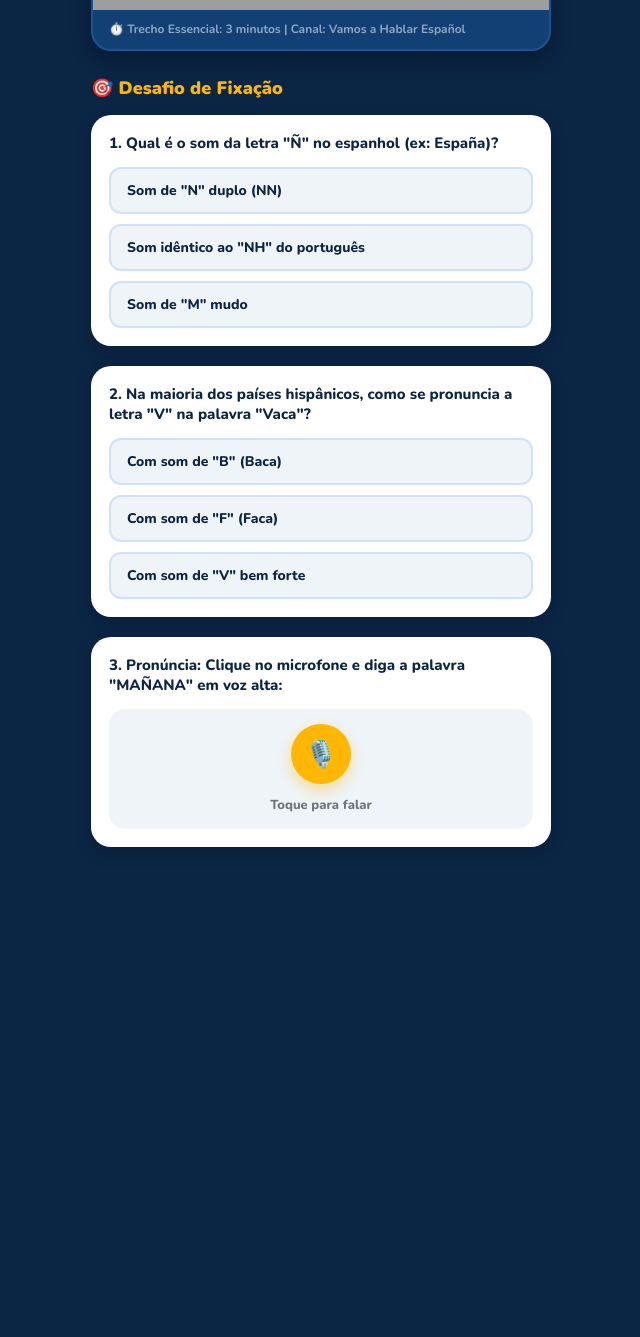
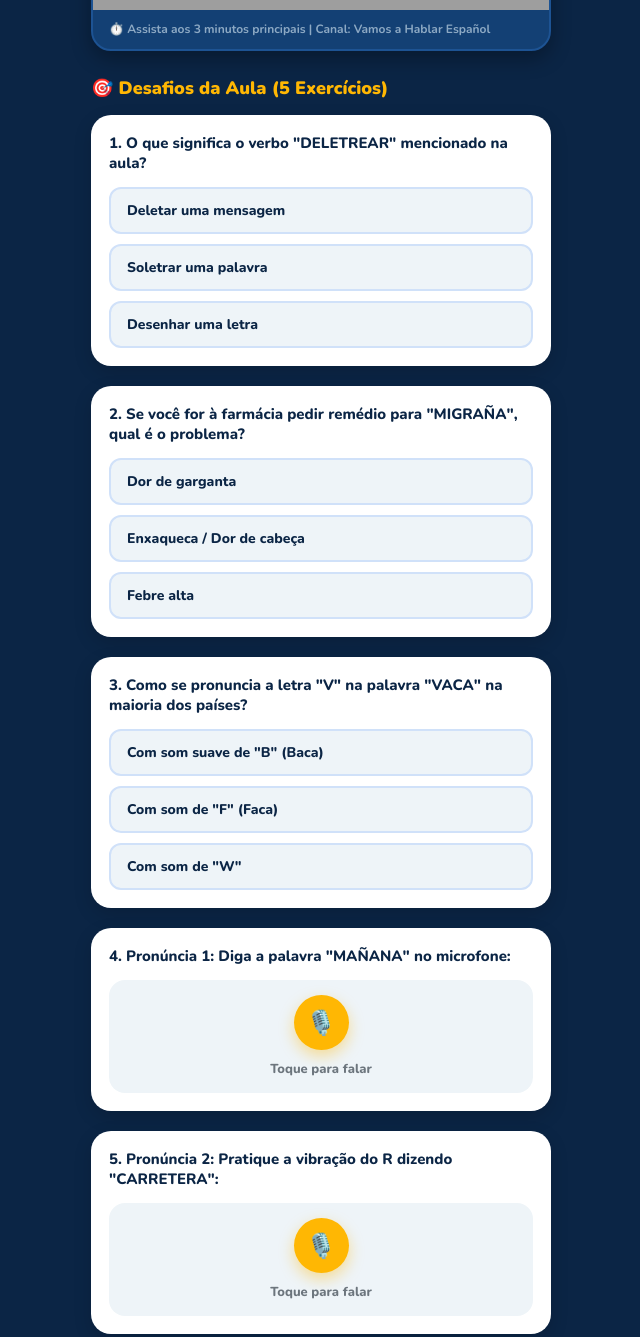
Before and after one commit to Weyload/Aula1, a plain HTML site: page index.html in a window 1280 px wide. Shown: the part 440-1777 px from the top of the page, without its empty margins (319-959 px from the left). Before the commit the page ends 1367 px from the top, so only its background shows below. Drawn offline with nearby package versions, Linux system fonts and the light colour scheme; grey boxes are pictures that could not be loaded.

Commit message:
Update index.html

```diff
--- a/index.html
+++ b/index.html
@@ -23,7 +23,6 @@
       padding-bottom: 40px;
     }
 
-    /* --- TOPO --- */
     .header {
       background: #081c33;
       padding: 14px 20px;
@@ -63,7 +62,6 @@
       width: 100%;
     }
 
-    /* --- INCENTIVO COM A MASCOTE CAPIVARA --- */
     .mascot-section {
       display: flex;
       align-items: flex-start;
@@ -99,7 +97,6 @@
       position: relative;
     }
 
-    /* Cursor piscando para a máquina de escrever */
     .cursor {
       display: inline-block;
       width: 2px;
@@ -114,7 +111,6 @@
       50% { opacity: 0; }
     }
 
-    /* --- VÍDEO DO YOUTUBE --- */
     .video-card {
       background: #134074;
       border-radius: 20px;
@@ -126,7 +122,7 @@
 
     .video-container {
       position: relative;
-      padding-bottom: 56.25%; /* Proporção 16:9 */
+      padding-bottom: 56.25%;
       height: 0;
     }
 
@@ -144,20 +140,13 @@
       font-size: 12px;
       color: #8da9c4;
       font-weight: 700;
-      display: flex;
-      align-items: center;
-      gap: 6px;
     }
 
-    /* --- SESSÃO DE EXERCÍCIOS --- */
     .section-title {
       font-size: 18px;
       font-weight: 900;
       color: #ffb703;
       margin-bottom: 15px;
-      display: flex;
-      align-items: center;
-      gap: 8px;
     }
 
     .exercise-card {
@@ -206,34 +195,31 @@
       color: #ffffff !important;
     }
 
-    /* Treino de Voz */
     .voice-box {
       display: flex;
       flex-direction: column;
       align-items: center;
-      gap: 12px;
+      gap: 10px;
       padding: 15px;
       background: #eef4f8;
       border-radius: 16px;
     }
 
     .mic-btn {
-      width: 60px;
-      height: 60px;
+      width: 55px;
+      height: 55px;
       border-radius: 50%;
       background: #ffb703;
       border: none;
       color: #0b2545;
-      font-size: 26px;
+      font-size: 24px;
       cursor: pointer;
       box-shadow: 0 6px 15px rgba(255, 183, 3, 0.4);
       display: flex;
       align-items: center;
       justify-content: center;
-      transition: transform 0.2s;
     }
 
-    .mic-btn:active { transform: scale(0.9); }
     .mic-btn.listening {
       animation: pulse 1s infinite;
       background: #e63946;
@@ -246,7 +232,6 @@
       100% { box-shadow: 0 0 0 0 rgba(230, 57, 70, 0); }
     }
 
-    /* --- TELA DE VITÓRIA / PARABÉNS --- */
     #victory-modal {
       position: fixed;
       top: 0;
@@ -278,20 +263,6 @@
       padding: 30px 20px;
       width: 100%;
       max-width: 340px;
-      box-shadow: 0 10px 30px rgba(0,0,0,0.5);
-      animation: popIn 0.5s cubic-bezier(0.175, 0.885, 0.32, 1.275);
-    }
-
-    @keyframes popIn {
-      0% { transform: scale(0.5); }
-      100% { transform: scale(1); }
-    }
-
-    .victory-title {
-      font-size: 28px;
-      font-weight: 900;
-      color: #2ec4b6;
-      margin-top: 10px;
     }
 
     .btn-continue {
@@ -305,21 +276,18 @@
       margin-top: 20px;
       cursor: pointer;
       width: 100%;
-      box-shadow: 0 6px 16px rgba(255, 183, 3, 0.4);
     }
   </style>
 </head>
 <body>
 
-  <!-- TOPO -->
   <div class="header">
-    <button class="back-btn" onclick="history.back()">←</button>
+    <button class="back-btn" onclick="window.location.href='index.html'">←</button>
     <div class="header-title">Aula 1: O Segredo dos Sons</div>
   </div>
 
   <div class="container">
 
-    <!-- MASCOTE + ESCRITA EM MÁQUINA DE ESCREVER -->
     <div class="mascot-section">
       <div class="capybara-avatar">🦫</div>
       <div class="speech-bubble">
@@ -327,88 +295,104 @@
       </div>
     </div>
 
-    <!-- VÍDEO DO YOUTUBE COM MINUTO EXATO (?start=345) -->
+    <!-- Vídeo com início direto nos pontos de pronúncia (start=345s) -->
     <div class="video-card">
       <div class="video-container">
-        <!-- Inicia direto aos 5:45 (345s) onde a professora explica a letra Ñ e o som do NH -->
         <iframe src="https://www.youtube.com/embed/HLkK5_-jV_M?start=345&enablejsapi=1" allowfullscreen></iframe>
       </div>
       <div class="video-info">
-        ⏱️ Trecho Essencial: 3 minutos | Canal: Vamos a Hablar Español
+        ⏱️ Assista aos 3 minutos principais | Canal: Vamos a Hablar Español
       </div>
     </div>
 
-    <!-- EXERCÍCIOS DE FIXAÇÃO -->
-    <div class="section-title">🎯 Desafio de Fixação</div>
+    <div class="section-title">🎯 Desafios da Aula (5 Exercícios)</div>
 
-    <!-- Exercício 1: Múltipla Escolha -->
+    <!-- EXERCÍCIO 1 -->
     <div class="exercise-card" id="q1">
-      <div class="question-text">1. Qual é o som da letra "Ñ" no espanhol (ex: España)?</div>
+      <div class="question-text">1. O que significa o verbo "DELETREAR" mencionado na aula?</div>
       <div class="options-grid">
-        <button class="opt-btn" onclick="checkAnswer(this, false, 'q1')">Som de "N" duplo (NN)</button>
-        <button class="opt-btn" onclick="checkAnswer(this, true, 'q1')">Som idêntico ao "NH" do português</button>
-        <button class="opt-btn" onclick="checkAnswer(this, false, 'q1')">Som de "M" mudo</button>
+        <button class="opt-btn" onclick="checkAnswer(this, false, 'q1')">Deletar uma mensagem</button>
+        <button class="opt-btn" onclick="checkAnswer(this, true, 'q1')">Soletrar uma palavra</button>
+        <button class="opt-btn" onclick="checkAnswer(this, false, 'q1')">Desenhar uma letra</button>
       </div>
     </div>
 
-    <!-- Exercício 2: Associação / Palavra Chave -->
+    <!-- EXERCÍCIO 2 -->
     <div class="exercise-card" id="q2">
-      <div class="question-text">2. Na maioria dos países hispânicos, como se pronuncia a letra "V" na palavra "Vaca"?</div>
+      <div class="question-text">2. Se você for à farmácia pedir remédio para "MIGRAÑA", qual é o problema?</div>
       <div class="options-grid">
-        <button class="opt-btn" onclick="checkAnswer(this, true, 'q2')">Com som de "B" (Baca)</button>
-        <button class="opt-btn" onclick="checkAnswer(this, false, 'q2')">Com som de "F" (Faca)</button>
-        <button class="opt-btn" onclick="checkAnswer(this, false, 'q2')">Com som de "V" bem forte</button>
+        <button class="opt-btn" onclick="checkAnswer(this, false, 'q2')">Dor de garganta</button>
+        <button class="opt-btn" onclick="checkAnswer(this, true, 'q2')">Enxaqueca / Dor de cabeça</button>
+        <button class="opt-btn" onclick="checkAnswer(this, false, 'q2')">Febre alta</button>
       </div>
     </div>
 
-    <!-- Exercício 3: Treino de Voz / Microfone -->
+    <!-- EXERCÍCIO 3 -->
     <div class="exercise-card" id="q3">
-      <div class="question-text">3. Pronúncia: Clique no microfone e diga a palavra "MAÑANA" em voz alta:</div>
+      <div class="question-text">3. Como se pronuncia a letra "V" na palavra "VACA" na maioria dos países?</div>
+      <div class="options-grid">
+        <button class="opt-btn" onclick="checkAnswer(this, true, 'q3')">Com som suave de "B" (Baca)</button>
+        <button class="opt-btn" onclick="checkAnswer(this, false, 'q3')">Com som de "F" (Faca)</button>
+        <button class="opt-btn" onclick="checkAnswer(this, false, 'q3')">Com som de "W"</button>
+      </div>
+    </div>
+
+    <!-- EXERCÍCIO 4 (MICROFONE) -->
+    <div class="exercise-card" id="q4">
+      <div class="question-text">4. Pronúncia 1: Diga a palavra "MAÑANA" no microfone:</div>
       <div class="voice-box">
-        <button class="mic-btn" id="mic-btn" onclick="startVoiceRecognition()">🎙️</button>
-        <div id="voice-status" style="font-size:13px; font-weight:800; color:#6c757d;">Toque para falar</div>
+        <button class="mic-btn" id="mic1-btn" onclick="startVoiceRecognition('mañana', 'mic1-btn', 'status1', 'q4')">🎙️</button>
+        <div id="status1" style="font-size:13px; font-weight:800; color:#6c757d;">Toque para falar</div>
+      </div>
+    </div>
+
+    <!-- EXERCÍCIO 5 (MICROFONE) -->
+    <div class="exercise-card" id="q5">
+      <div class="question-text">5. Pronúncia 2: Pratique a vibração do R dizendo "CARRETERA":</div>
+      <div class="voice-box">
+        <button class="mic-btn" id="mic2-btn" onclick="startVoiceRecognition('carretera', 'mic2-btn', 'status2', 'q5')">🎙️</button>
+        <div id="status2" style="font-size:13px; font-weight:800; color:#6c757d;">Toque para falar</div>
       </div>
     </div>
 
   </div>
 
-  <!-- MODAL DE VITÓRIA / PARABÉNS -->
+  <!-- MODAL DE VITÓRIA -->
   <div id="victory-modal">
     <div class="victory-box">
       <div style="font-size: 60px;">🏆</div>
-      <div class="victory-title">¡Felicitaciones!</div>
+      <div style="font-size: 26px; font-weight: 900; color: #2ec4b6; margin-top: 10px;">¡Excelente Trabalho!</div>
       <p style="font-size: 14px; font-weight: 700; color: #6c757d; margin-top: 8px;">
-        Você concluiu sua primeira aula de 10 minutos com sucesso!
+        Você completou todos os exercícios e treinou sua pronúncia!
       </p>
       <div style="margin-top: 15px; background: #eef4f8; padding: 12px; border-radius: 12px; font-weight: 800; color: #ffb703;">
-        🌟 +50 XP Ganhos | 1 Dia de Trilha
+        🌟 +100 XP Ganhos | Progresso Salvo
       </div>
       <button class="btn-continue" onclick="window.location.href='index.html'">Voltar para a Trilha</button>
     </div>
   </div>
 
-  <!-- LÓGICA E SINTETIZADOR DE ÁUDIO -->
   <script>
-    // 1. MÁQUINA DE ESCREVER (TEXTO PROGRESSIVO DA CAPIVARA)
-    const textToType = "¡Hola! Assista a este trecho rápido do vídeo para aprender o segredo dos sons do espanhol e resolva os 3 desafios abaixo. ¡Vamos!";
+    // 1. MÁQUINA DE ESCREVER
+    const textToType = "¡Hola! Preste atenção nos termos da aula (deletrear, migraña, carretera) e resolva os 5 desafios de fixação abaixo. ¡Tú puedes!";
     let typeIndex = 0;
 
     function typeWriter() {
       if (typeIndex < textToType.length) {
         document.getElementById("typed-text").innerHTML += textToType.charAt(typeIndex);
         typeIndex++;
-        setTimeout(typeWriter, 35); // Velocidade da digitação em ms
+        setTimeout(typeWriter, 30);
       }
     }
     window.addEventListener('load', typeWriter);
 
-    // 2. CONTROLE DOS EXERCÍCIOS
+    // 2. CONTROLE DE RESPOSTAS
     let answeredCorrectly = 0;
+    const totalQuestions = 5;
 
     function checkAnswer(btn, isCorrect, qId) {
       const card = document.getElementById(qId);
       const buttons = card.querySelectorAll('.opt-btn');
-
       buttons.forEach(b => b.disabled = true);
 
       if (isCorrect) {
@@ -417,22 +401,20 @@
       } else {
         btn.classList.add('wrong');
       }
-
-      checkLessonCompletion();
+      checkCompletion();
     }
 
-    // 3. RECONHECIMENTO DE VOZ (WEB SPEECH API)
-    function startVoiceRecognition() {
-      const micBtn = document.getElementById('mic-btn');
-      const statusText = document.getElementById('voice-status');
+    // 3. RECONHECIMENTO DE VOZ MULTIUSO
+    function startVoiceRecognition(expectedWord, btnId, statusId, qId) {
+      const micBtn = document.getElementById(btnId);
+      const statusText = document.getElementById(statusId);
 
       if (!('webkitSpeechRecognition' in window) && !('SpeechRecognition' in window)) {
-        // Se o navegador não suportar voz, aprova automaticamente para não travar o teste
         statusText.innerHTML = "✅ Pronúncia aceita!";
         statusText.style.color = "#2ec4b6";
         micBtn.disabled = true;
         answeredCorrectly++;
-        checkLessonCompletion();
+        checkCompletion();
         return;
       }
 
@@ -441,7 +423,7 @@
       recognition.lang = 'es-ES';
 
       micBtn.classList.add('listening');
-      statusText.innerHTML = "Ouvindo... Fale 'Mañana'";
+      statusText.innerHTML = `Ouvindo... Fale "${expectedWord}"`;
 
       recognition.start();
 
@@ -449,62 +431,67 @@
         const transcript = event.results[0][0].transcript.toLowerCase();
         micBtn.classList.remove('listening');
 
-        if (transcript.includes('mañana') || transcript.includes('manana')) {
-          statusText.innerHTML = `✅ Perfeito! Você disse: "${transcript}"`;
+        if (transcript.includes(expectedWord.toLowerCase()) || transcript.includes(expectedWord.replace('ñ','n'))) {
+          statusText.innerHTML = `✅ Perfeito! (${transcript})`;
           statusText.style.color = "#2ec4b6";
           micBtn.disabled = true;
           answeredCorrectly++;
-          checkLessonCompletion();
+          checkCompletion();
         } else {
-          statusText.innerHTML = `Ouvi "${transcript}". Tente novamente!`;
+          statusText.innerHTML = `Ouvi "${transcript}". Tente de novo!`;
           statusText.style.color = "#e63946";
         }
       };
 
       recognition.onerror = function() {
         micBtn.classList.remove('listening');
-        statusText.innerHTML = "Não ouvi bem. Clique para tentar de novo.";
+        statusText.innerHTML = "Não ouvi bem. Toque para tentar.";
       };
     }
 
-    // 4. VERIFICA SE TERMINOU A AULA E DISPARA VITÓRIA
-    function checkLessonCompletion() {
-      if (answeredCorrectly >= 3) {
+    // 4. SALVAR PROGRESSO E DISPARAR VITÓRIA
+    function checkCompletion() {
+      if (answeredCorrectly >= totalQuestions) {
+        // Salva XP e Dias no localStorage
+        saveUserProgress(100);
+
         setTimeout(() => {
           playVictorySound();
           document.getElementById('victory-modal').classList.add('show');
-        }, 600);
+        }, 500);
       }
     }
 
-    // 5. SOM DE VITÓRIA SINTETIZADO (0 KB - SINTETIZADOR WEB AUDIO API)
+    function saveUserProgress(xpEarned) {
+      let currentXP = parseInt(localStorage.getItem('faleandgo_xp') || '0');
+      let currentStreak = parseInt(localStorage.getItem('faleandgo_streak') || '1');
+
+      currentXP += xpEarned;
+
+      localStorage.setItem('faleandgo_xp', currentXP);
+      localStorage.setItem('faleandgo_streak', currentStreak);
+    }
+
+    // 5. SOM SINTETIZADO (0 KB)
     function playVictorySound() {
       try {
         const AudioContext = window.AudioContext || window.webkitAudioContext;
         const ctx = new AudioContext();
-
-        // Acorde triunfal (Dó - Mi - Sol - Dó Alto)
         const notes = [261.63, 329.63, 392.00, 523.25];
 
         notes.forEach((freq, index) => {
           const osc = ctx.createOscillator();
           const gain = ctx.createGain();
-
           osc.type = 'triangle';
           osc.frequency.value = freq;
-
           gain.gain.setValueAtTime(0.3, ctx.currentTime + index * 0.12);
           gain.gain.exponentialRampToValueAtTime(0.0001, ctx.currentTime + index * 0.12 + 0.4);
-
           osc.connect(gain);
           gain.connect(ctx.destination);
-
           osc.start(ctx.currentTime + index * 0.12);
           osc.stop(ctx.currentTime + index * 0.12 + 0.4);
         });
-      } catch (e) {
-        console.log("Áudio não suportado ou bloqueado.");
-      }
+      } catch (e) {}
     }
   </script>
 </body>
```
